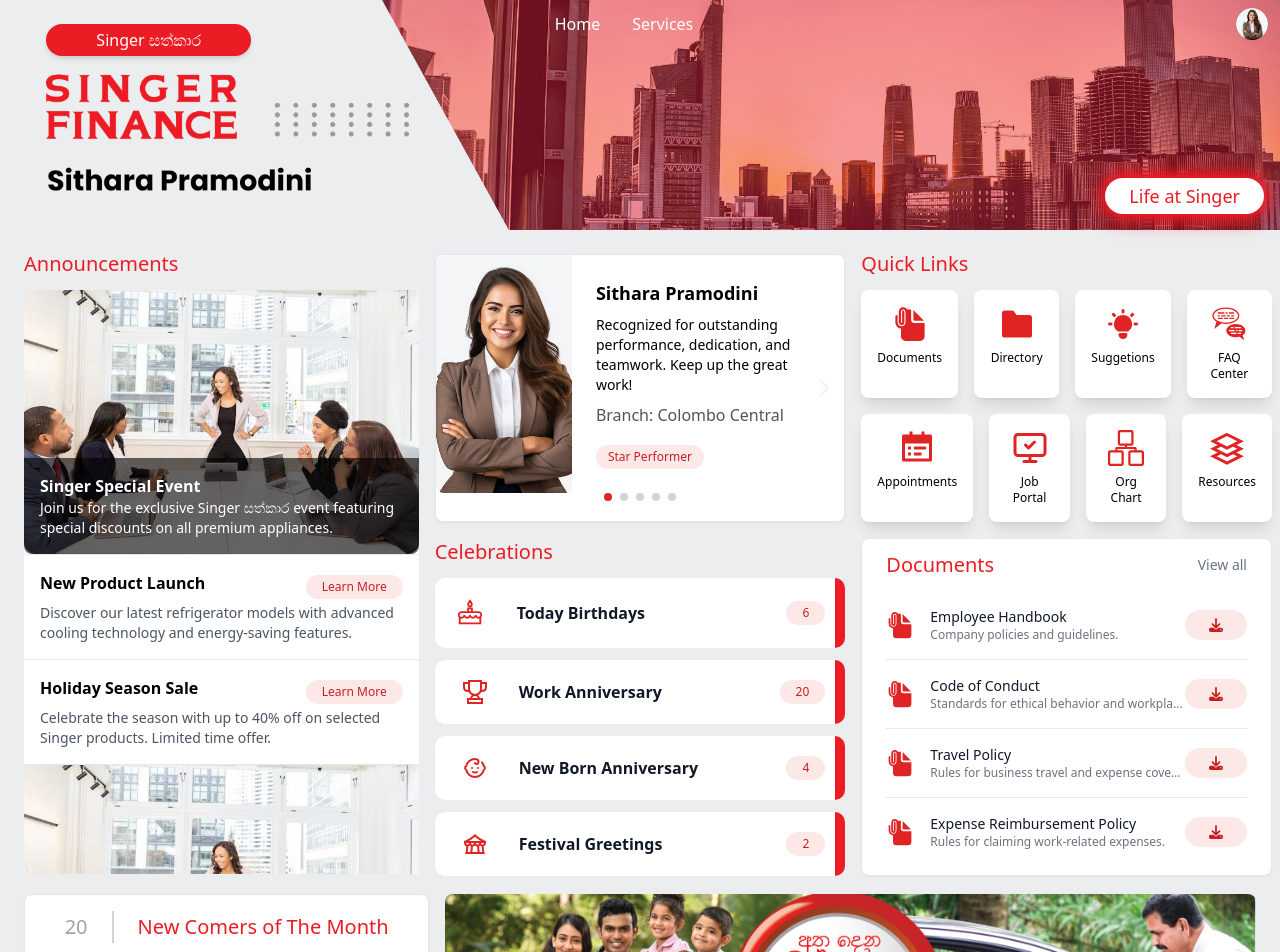
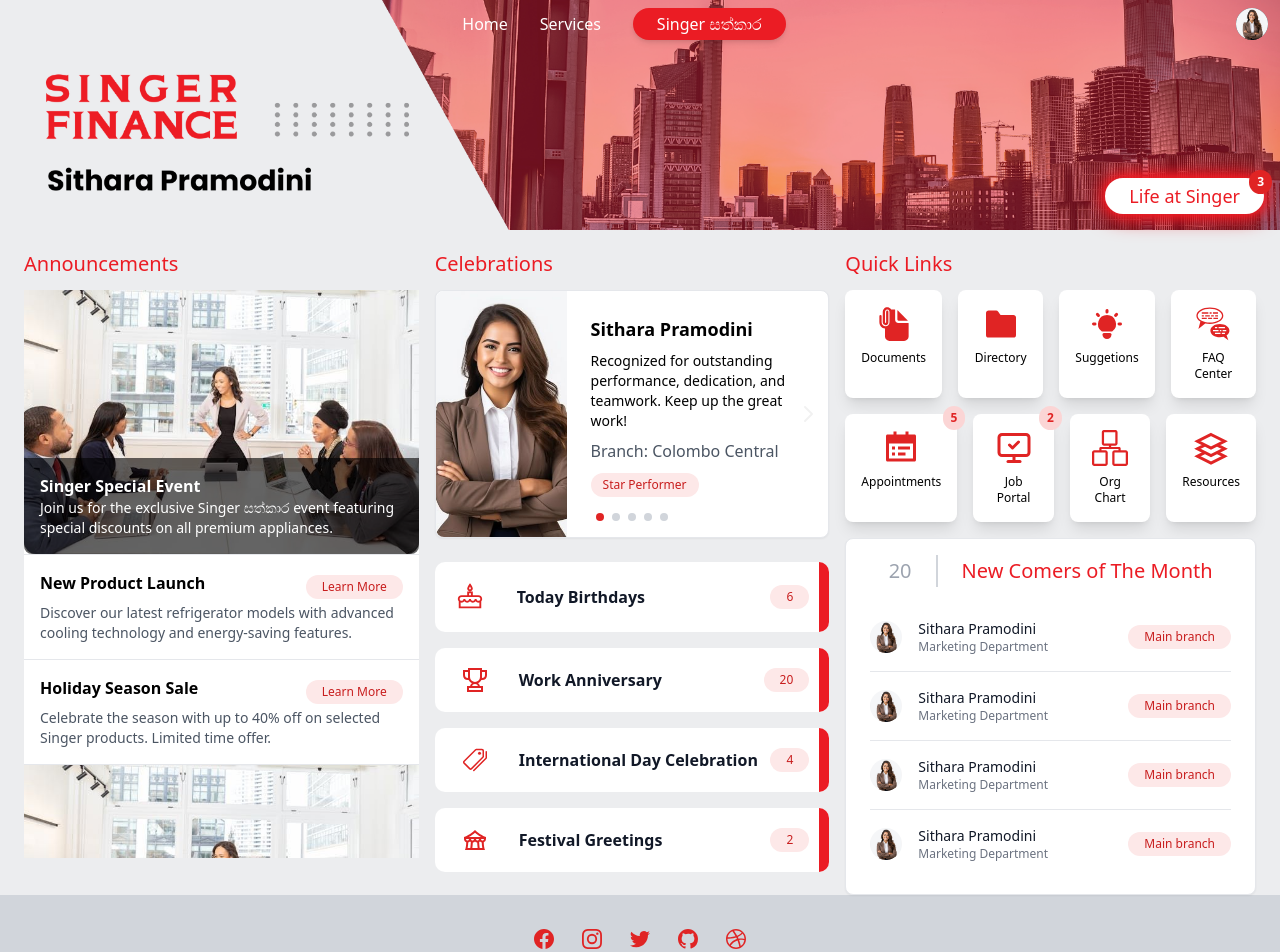
Before and after one commit to SitharaPramodini/singer-intranet-new, a React (Vite) app: page / in a window 1280 px wide. Shown: the top 952 px of the page. Built offline with nearby package versions, Linux system fonts and the light colour scheme.

Commit message:
amendments

```diff
--- a/src/components/EmpOfMonths.jsx
+++ b/src/components/EmpOfMonths.jsx
@@ -82,7 +82,7 @@
             key={employee.id}
             className="min-w-full"
           >
-            <div className="flex bg-white rounded-lg overflow-hidden">
+            <div className="flex bg-transparent rounded-lg overflow-hidden">
               {/* Employee Image */}
               <img
                 src={employee.image}
@@ -97,7 +97,7 @@
                 <p className="text-gray-600">
                   <span className="font-medium">Branch:</span> {employee.branch}
                 </p>
-                <div className="mt-4">
+                <div className="mb-4 mt-2">
                   <span className="inline-block bg-red-100 text-red-700 px-3 py-1 rounded-full text-xs font-medium">
                     Star Performer
                   </span>
@@ -120,12 +120,12 @@
     </button>
 
     {/* Indicator Dots */}
-       <div className="flex justify-center space-x-2">
+       <div className="flex justify-center space-x-2 mt-[-1.5rem]">
          {employees.map((_, index) => (
            <button
              key={index}
              onClick={() => setCurrentIndex(index)}
-             className={`h-2 w-2 rounded-full ${
+             className={`h-2 w-2 rounded-full mb-4 ${
                currentIndex === index ? 'bg-red-600' : 'bg-gray-300'
              }`}
            />
--- a/src/components/Header.jsx
+++ b/src/components/Header.jsx
@@ -6,7 +6,6 @@
             <nav className="absolute top-0 left-0 w-full bg-transparent z-10 mt-2">
                 <div className=" flex flex-wrap items-center justify-between mx-auto px-3">
                     <a href="https://singer.com/" className="flex items-center space-x-3 rtl:space-x-reverse">
-                        {/* <img src="logo1.png" className="h-14" alt="singer Logo" /> */}
                     </a>
                     <div className="flex items-center md:order-2 space-x-3 md:space-x-0 rtl:space-x-reverse">
                         <button type="button" className="flex text-sm bg-gray-800 rounded-full md:me-0 focus:ring-4 focus:ring-gray-300" id="user-menu-button" aria-expanded="false" data-dropdown-toggle="user-dropdown" data-dropdown-placement="bottom">
@@ -21,11 +20,14 @@
                         </button>
                     </div>
                     <div className="items-center justify-between hidden w-full md:flex md:w-auto md:order-1" id="navbar-user">
-                        <ul className="flex flex-col font-medium p-4 md:p-0 mt-4 border border-gray-100 rounded-lg bg-transparent md:space-x-8 rtl:space-x-reverse md:flex-row md:mt-0 md:border-0">
-                            <li><a href="#" className="block py-2 px-3 text-white rounded-sm hover:bg-gray-100 md:hover:bg-transparent hover:text-gray-200 md:p-0">Home</a></li>
-                            <li><a href="#" className="block py-2 px-3 text-white rounded-sm hover:bg-gray-100 md:hover:bg-transparent hover:text-gray-200 md:p-0">Services</a></li>
-                            {/* <li><a href="#" className="block py-2 px-3 text-white rounded-sm hover:bg-gray-100 md:hover:bg-transparent hover:text-gray-200 md:p-0">Pricing</a></li>
-                            <li><a href="#" className="block py-2 px-3 text-white rounded-sm hover:bg-gray-100 md:hover:bg-transparent hover:text-gray-200 md:p-0">Contact</a></li> */}
+                        <ul className="flex flex-col items-center p-4 md:p-0 mt-4 border border-gray-100 rounded-lg bg-transparent md:space-x-8 rtl:space-x-reverse md:flex-row md:mt-0 md:border-0">
+                            <li><a href="#" className="block py-2 px-3 font-medium text-base text-white rounded-sm hover:bg-gray-100 md:hover:bg-transparent hover:text-gray-200 md:p-0">Home</a></li>
+                            <li><a href="#" className="block py-2 px-3 font-medium text-base text-white rounded-sm hover:bg-gray-100 md:hover:bg-transparent hover:text-gray-200 md:p-0">Services</a></li>
+                            <button type="button" class="py-1 px-6 rounded-full shadow-md hover:shadow-xl bg-[#eb1c24] hover:bg-[#551515] font-medium text-base transition-colors duration-200 z-10">
+                                <a href="#" class="px-4 block md:hover:bg-transparent hover:text-gray-200 md:p-0 text-white">
+                                    Singer සත්කාර
+                                </a>
+                            </button>
                         </ul>
                     </div>
                 </div>
@@ -33,14 +35,13 @@
 
             <img src="banner.png" className="w-full" alt="banner" />
 
-            <button type="button" className="absolute ml-[3%] w-[16%] top-6 left-2 text-white rounded-full shadow-md hover:shadow-xl bg-[#eb1c24] hover:bg-[#551515] py-1 px-4 font-medium text-base transition-colors duration-200 z-10">
-                Singer සත්කාර
+            <button type="button" className="blinking-button absolute bottom-4 right-4 text-[#eb1c24] hover:text-white hover:bg-[#eb1c24] rounded-full bg-white py-1 px-6 font-medium text-lg transition-colors duration-200 z-10">
+                <span className="absolute top-0 right-0 -mt-2 -mr-2 bg-red-600 text-white text-xs font-bold px-2 py-1 rounded-full">
+                    3
+                </span>
+                Life at Singer
             </button>
 
-
-            <button type="button" className="blinking-button absolute bottom-4 right-4 text-[#eb1c24] hover:text-white hover:bg-[#eb1c24] rounded-full bg-white py-1 px-6 font-medium text-lg transition-colors duration-200 z-10">
-                Life at Singer
-            </button>
         </div>
     )
 }
--- a/src/components/NewJoinees.jsx
+++ b/src/components/NewJoinees.jsx
@@ -9,7 +9,7 @@
                         <h5 class="text-xl font-normal leading-none text-[#eb1c24] pl-6">New Comers of The Month</h5>
                     </div>
                     <div class="flow-root">
-                                        <ul role="list" class="divide-y divide-gray-200 ">
+                                        <ul role="list" class="divide-y divide-gray-200 pb-4">
                                             <li class="py-3 sm:py-4">
                                                 <div class="flex items-center">
                                                     <div class="shrink-0">
@@ -64,7 +64,24 @@
                                                     </button>
                                                 </div>
                                             </li>
-
+                                            <li class="py-3 sm:py-4">
+                                                <div class="flex items-center">
+                                                    <div class="shrink-0">
+                                                        <img src='emp.jpg' class="w-8 h-8 rounded-full" ></img>
+                                                    </div>
+                                                    <div class="flex-1 min-w-0 ms-4">
+                                                        <p class="text-sm font-medium text-gray-900 truncate ">
+                                                            Sithara Pramodini
+                                                        </p>
+                                                        <p class="text-xs text-gray-500 truncate ">
+                                                            Marketing Department
+                                                        </p>
+                                                    </div>
+                                                    <button className="inline-flex items-center px-4 py-1 bg-red-100 hover:bg-red-600 hover:text-white rounded-full text-red-700 text-xs font-medium transition-colors duration-200">
+                                                        Main branch
+                                                    </button>
+                                                </div>
+                                            </li>
                                         </ul>
                     </div>
                 </div>
--- a/src/components/QuickLinks.jsx
+++ b/src/components/QuickLinks.jsx
@@ -37,14 +37,24 @@
           </div>
         </div>
         <div className="flex flex-row gap-4 w-full">
-          <div className="w-32 text-center bg-white shadow-lg rounded-lg p-4 hover:bg-[#eb1c24] hover:text-white transition-all duration-300 ease-in-out group">
+          <div className="relative w-32 text-center bg-white shadow-lg rounded-lg p-4 hover:bg-[#eb1c24] hover:text-white transition-all duration-300 ease-in-out group">
+            {/* Notification Badge */}
+            <span className="absolute top-0 right-0 -mt-2 -mr-2 bg-red-200 text-red-600 text-xs font-bold px-2 py-1 rounded-full">
+              5
+            </span>
             <RiCalendarTodoFill className="text-red-600 text-4xl mx-auto transition-transform duration-300 ease-[cubic-bezier(0.4, 0, 0.2, 1)] group-hover:rotate-[-15deg] group-hover:scale-125 group-hover:text-white" />
             <p className="text-xs mt-2">Appointments</p>
           </div>
-          <div className="w-32 text-center bg-white shadow-lg rounded-lg p-4 hover:bg-[#eb1c24] hover:text-white transition-all duration-300 ease-in-out group">
+
+          <div className="relative w-32 text-center bg-white shadow-lg rounded-lg p-4 hover:bg-[#eb1c24] hover:text-white transition-all duration-300 ease-in-out group">
+            {/* Notification Badge */}
+            <span className="absolute top-0 right-0 -mt-2 -mr-2 bg-red-200 text-red-600 text-xs font-bold px-2 py-1 rounded-full">
+              2
+            </span>
             <LuMonitorCheck className="text-red-600 text-4xl mx-auto transition-transform duration-300 ease-[cubic-bezier(0.4, 0, 0.2, 1)] group-hover:rotate-[-15deg] group-hover:scale-125 group-hover:text-white" />
             <p className="text-xs mt-2">Job Portal</p>
           </div>
+
           <div className="w-32 text-center bg-white shadow-lg rounded-lg p-4 hover:bg-[#eb1c24] hover:text-white transition-all duration-300 ease-in-out group">
             <SlOrganization className="text-red-600 text-4xl mx-auto transition-transform duration-300 ease-[cubic-bezier(0.4, 0, 0.2, 1)] group-hover:rotate-[-15deg] group-hover:scale-125 group-hover:text-white" />
             <p className="text-xs mt-2">Org Chart</p>
--- a/src/components/SpecialEvents.jsx
+++ b/src/components/SpecialEvents.jsx
@@ -1,10 +1,9 @@
 import React, { useState } from 'react';
 import { LiaBirthdayCakeSolid } from "react-icons/lia";
 import { GrTrophy } from "react-icons/gr";
-import { LuBaby } from "react-icons/lu";
 import { MdOutlineFestival } from "react-icons/md";
-
-
+import EmpOfMonths from './EmpOfMonths';
+import { IoPricetagsOutline } from "react-icons/io5";
 
 const birthdayList = [
     { name: "Sithara Pramodini", department: "Marketing Department", branch: "Add a Wish" },
@@ -33,7 +32,7 @@
 const eventData = [
     { id: 1, icon: <LiaBirthdayCakeSolid className="icon text-3xl text-red-600" />, title: "Today Birthdays", count: 6, list: birthdayList },
     { id: 2, icon: <GrTrophy className="icon text-2xl ml-2 text-red-600" />, title: "Work Anniversary", count: 20, list: anniversaryList },
-    { id: 3, icon: <LuBaby className="icon text-2xl ml-2 text-red-600" />, title: "New Born Anniversary", count: 4, list: newBornList },
+    { id: 3, icon: <IoPricetagsOutline className="icon text-2xl ml-2 text-red-600" />, title: "International Day Celebration", count: 4, list: newBornList },
     { id: 4, icon: <MdOutlineFestival className="icon text-2xl ml-2 text-red-600" />, title: "Festival Greetings", count: 2, list: festGreetingList }
 ];
 
@@ -46,9 +45,10 @@
     };
 
     return (
-        <div className="w-full gridwidth max-w-sm bg-transparent pt-1">
+        <div className="w-full gridwidth max-w-sm bg-transparent ">
             <h5 className="text-xl font-normal leading-none text-[#eb1c24] mb-4">Celebrations</h5>
-            <ul className="space-y-3 relative">
+            <EmpOfMonths />
+            <ul className="space-y-4 relative mt-6">
                 {eventData.map(event => (
                     <li key={event.id} className="relative">
                         <button
--- a/src/index.css
+++ b/src/index.css
@@ -30,7 +30,7 @@
 
 
 .scrollable {
-  max-height: 36.5rem; /* Equivalent to max-h-96 */
+  max-height: 35.5rem; /* Equivalent to max-h-96 */
   overflow-y: auto;
   -ms-overflow-style: none; /* For Internet Explorer and Edge */
   scrollbar-width: none; /* For Firefox */
--- a/src/pages/Home.jsx
+++ b/src/pages/Home.jsx
@@ -19,7 +19,16 @@
                     <Announcement />
                 </div>
 
-                <div className="flex flex-col w-2/3 gap-y-4">
+                <div className='w-1/3'>
+                    <SpecialEvents />
+                </div>
+
+                <div className='flex flex-col w-1/3 gap-y-4'>
+                    <QuickLinks />
+                    <NewJoinees />
+                </div>
+
+                {/* <div className="flex flex-col w-2/3 gap-y-4">
                     <div className='w-1/2 flex flex-row justify-between gap-x-4'>
                         <EmpOfMonths className='w-1/2' />
                         <QuickLinks className='w-1/2' />
@@ -28,10 +37,10 @@
                         <SpecialEvents className='w-1/2' />
                         <Documents className='w-1/2' />
                     </div>
-                </div>
+                </div> */}
             </div>
 
-            <div className='flex flex-row w-full px-6 gap-x-4 pb-6'>
+            {/* <div className='flex flex-row w-full px-6 gap-x-4 pb-6'>
                 <div className='w-1/3'>
                     <NewJoinees />
                 </div>
@@ -39,7 +48,7 @@
                 <div className="flex flex-col w-2/3 gap-y-4">
                     <Promotions />
                 </div>
-            </div>
+            </div> */}
 
 
             <Footer />
```
